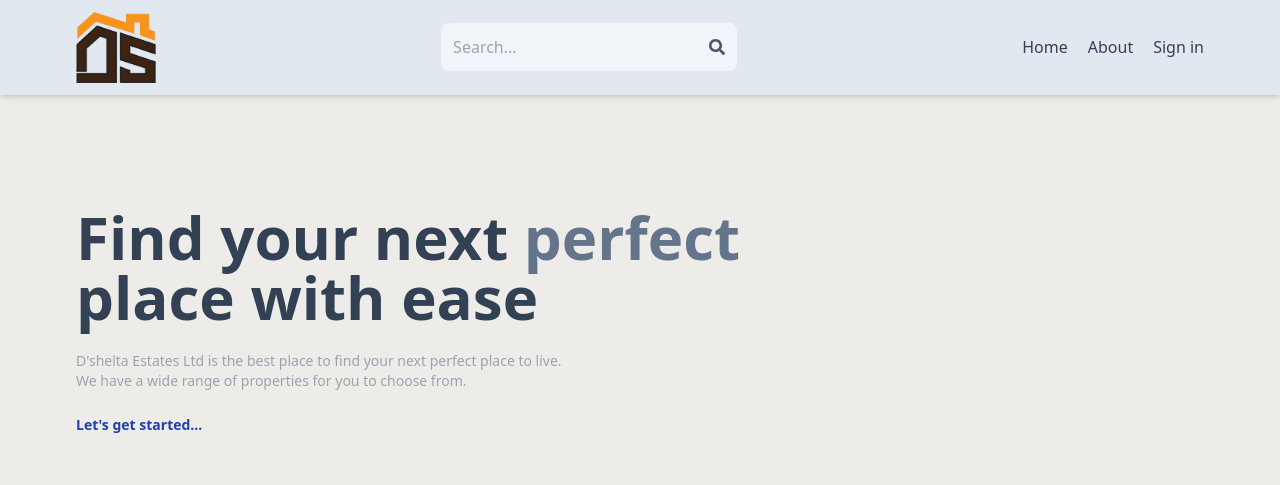
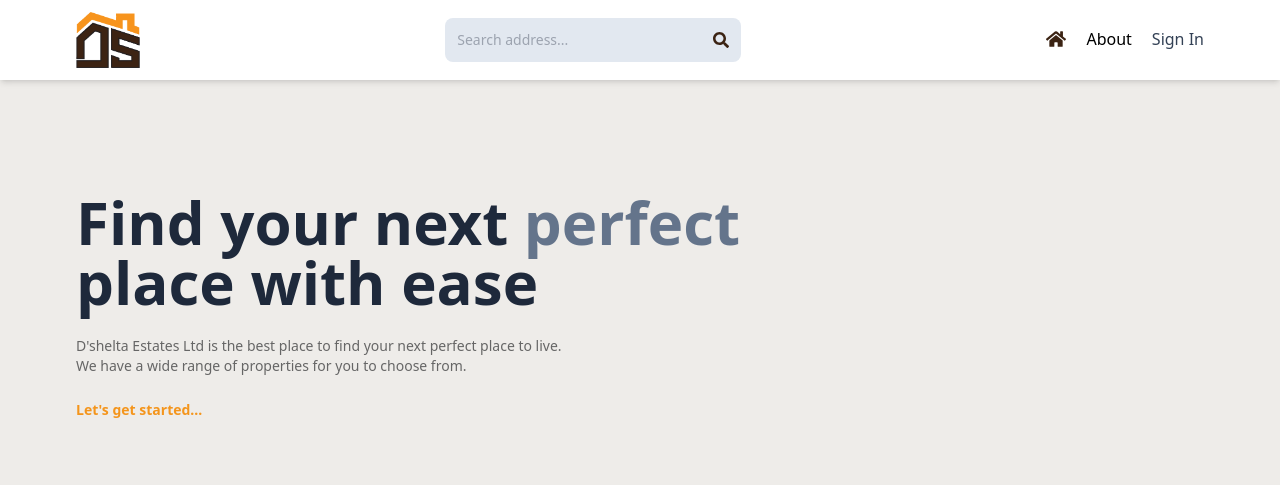
Before and after one commit to oforidesmond/real-estate-v2.0, a React (Vite) app in the folder client/: page / in a window 1280 px wide. Shown: the top 485 px of the page. Built offline with nearby package versions, Linux system fonts and the light colour scheme; no server answers.

Commit message:
Add footer and style elements

```diff
--- a/client/src/App.jsx
+++ b/client/src/App.jsx
@@ -10,6 +10,7 @@ import CreateListing from './pages/CreateListing';
 import UpdateListing from './pages/UpdateListing';
 import Listing from './pages/Listing';
 import Search from './pages/Search';
+import Footer from './components/Footer';
 
 export default function App() {
   return (
@@ -32,6 +33,7 @@ export default function App() {
           />
         </Route>
       </Routes>
+      <Footer/>
     </BrowserRouter>
   );
 }
--- /dev/null
+++ b/client/src/components/Footer.jsx
@@ -0,0 +1,14 @@
+import React from 'react';
+import apartments from "../public/apartments.svg"
+
+function Footer() {
+  return (
+    <footer className='flex justify-center items-end mt-5'>
+    <div className='p-2 max-w-max mx-auto'>
+      <img src={apartments} alt='apartments' className='w-full h-auto object-cover' />
+    </div>
+  </footer>
+  )
+}
+
+export default Footer
--- a/client/src/components/Header.jsx
+++ b/client/src/components/Header.jsx
@@ -1,4 +1,4 @@
-import { FaSearch } from 'react-icons/fa';
+import { FaSearch, FaHome } from 'react-icons/fa';
 import { Link, useNavigate } from 'react-router-dom';
 import { useSelector } from 'react-redux';
 import { useEffect, useState } from 'react';
@@ -24,34 +24,32 @@ export default function Header() {
     }
   }, [location.search]);
   return (
-    <header className='bg-slate-200 shadow-md'>
+    <header className='bg-white shadow-md'>
       <div className='flex justify-between items-center max-w-6xl mx-auto p-3'>
         <Link to='/'>
-        <img src={logo} alt='estate' className='w-20 max-w-xs h-auto' />
+        <img src={logo} alt='estate' className='w-16 max-w-16 h-auto' />
         </Link>
         <form
           onSubmit={handleSubmit}
-          className='bg-slate-100 p-3 rounded-lg flex items-center'
+          className='bg-slate-200 p-3 rounded-lg flex items-center'
         >
           <input
             type='text'
-            placeholder='Search...'
-            className='bg-transparent focus:outline-none w-24 sm:w-64'
+            placeholder='Search address...'
+            className='bg-transparent focus:outline-none w-24 sm:w-64 font-light text-sm'
             value={searchTerm}
             onChange={(e) => setSearchTerm(e.target.value)}
           />
           <button>
-            <FaSearch className='text-slate-600' />
+            <FaSearch className='text-brown-main' />
           </button>
         </form>
         <ul className='flex gap-5'>
           <Link to='/'>
-            <li className='hidden sm:inline text-slate-700 hover:underline'>
-              Home
-            </li>
+            <FaHome className='hidden sm:inline mb-1 text-xl text-brown-main' />
           </Link>
           <Link to='/about'>
-            <li className='hidden sm:inline text-slate-700 hover:underline'>
+            <li className='sm:inline hover:text-gray-200 '>
               About
             </li>
           </Link>
@@ -63,7 +61,7 @@ export default function Header() {
                 alt='profile'
               />
             ) : (
-              <li className=' text-slate-700 hover:underline'> Sign in</li>
+              <li className=' text-slate-700 hover:text-gray-200'> Sign In</li>
             )}
           </Link>
         </ul>
--- a/client/src/index.css
+++ b/client/src/index.css
@@ -5,3 +5,9 @@
 body{
     background-color: rgb(238, 236, 233);
 }
+
+@layer base {
+    html {
+      font-family: "Proxima Nova", system-ui, sans-serif;
+    }
+  }
--- a/client/src/pages/Home.jsx
+++ b/client/src/pages/Home.jsx
@@ -49,12 +49,12 @@ export default function Home() {
     <div>
       {/* top */}
       <div className='flex flex-col gap-6 p-28 px-3 max-w-6xl mx-auto'>
-        <h1 className='text-slate-700 font-bold text-3xl lg:text-6xl'>
+        <h1 className='text-slate-800 font-bold text-3xl lg:text-6xl'>
           Find your next <span className='text-slate-500'>perfect</span>
           <br />
           place with ease
         </h1>
-        <div className='text-gray-400 text-xs sm:text-sm'>
+        <div className='text-gray-200 text-xs sm:text-sm'>
           D'shelta Estates Ltd is the best place to find your next perfect place to
           live.
           <br />
@@ -62,7 +62,7 @@ export default function Home() {
         </div>
         <Link
           to={'/search'}
-          className='text-xs sm:text-sm text-blue-800 font-bold hover:underline'
+          className='text-xs sm:text-sm text-orange-main font-bold hover:underline'
         >
           Let's get started...
         </Link>
--- a/client/tailwind.config.js
+++ b/client/tailwind.config.js
@@ -30,6 +30,7 @@ export default {
 
       },
       'gray': {
+        200:'#666666',
         300: '#D1D5DB',
         400: '#9CA3AF',
         600: '#4B5563',
```
Also changed, not shown: 1 other file (tests, documents, lock files or other folders).
